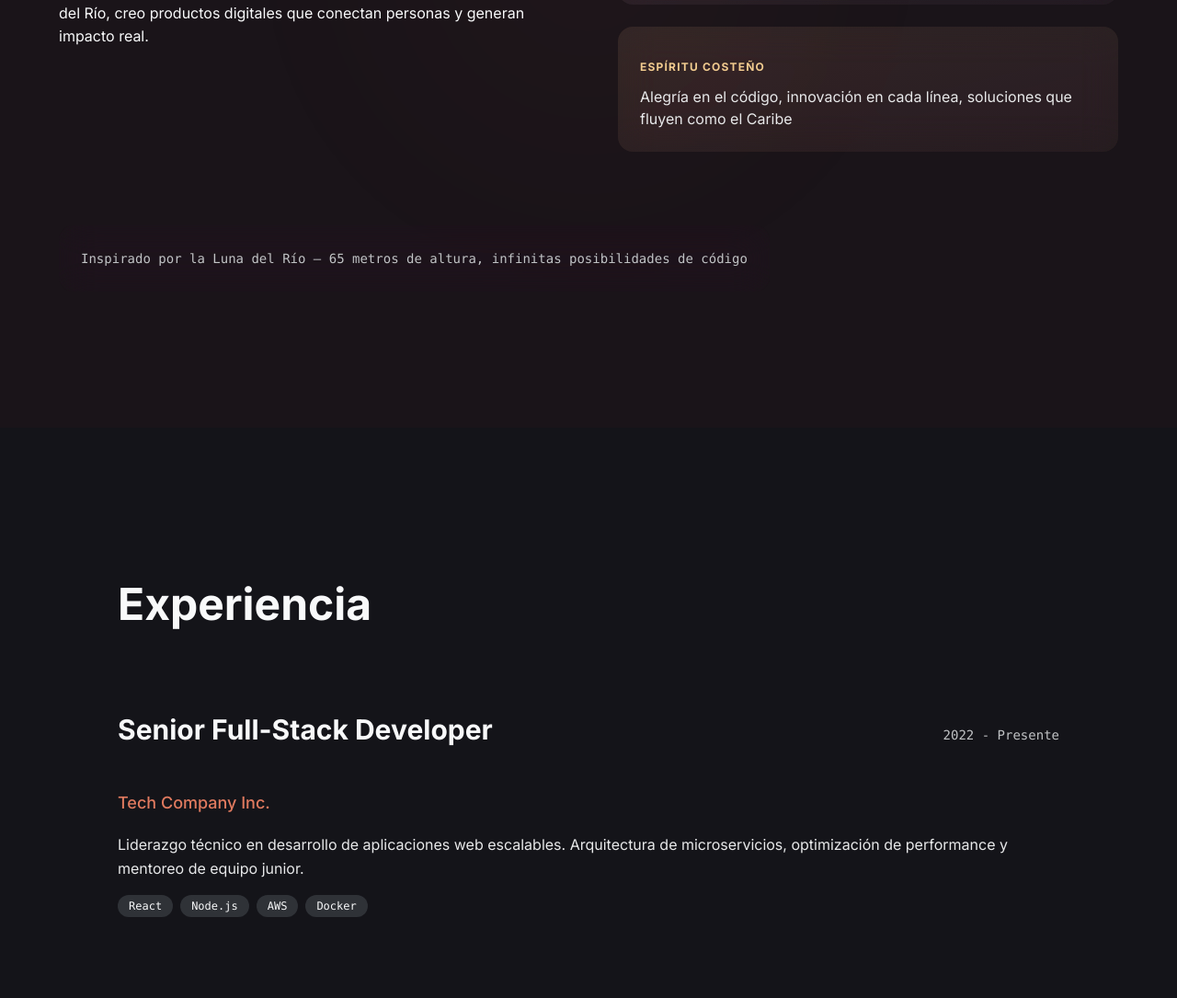
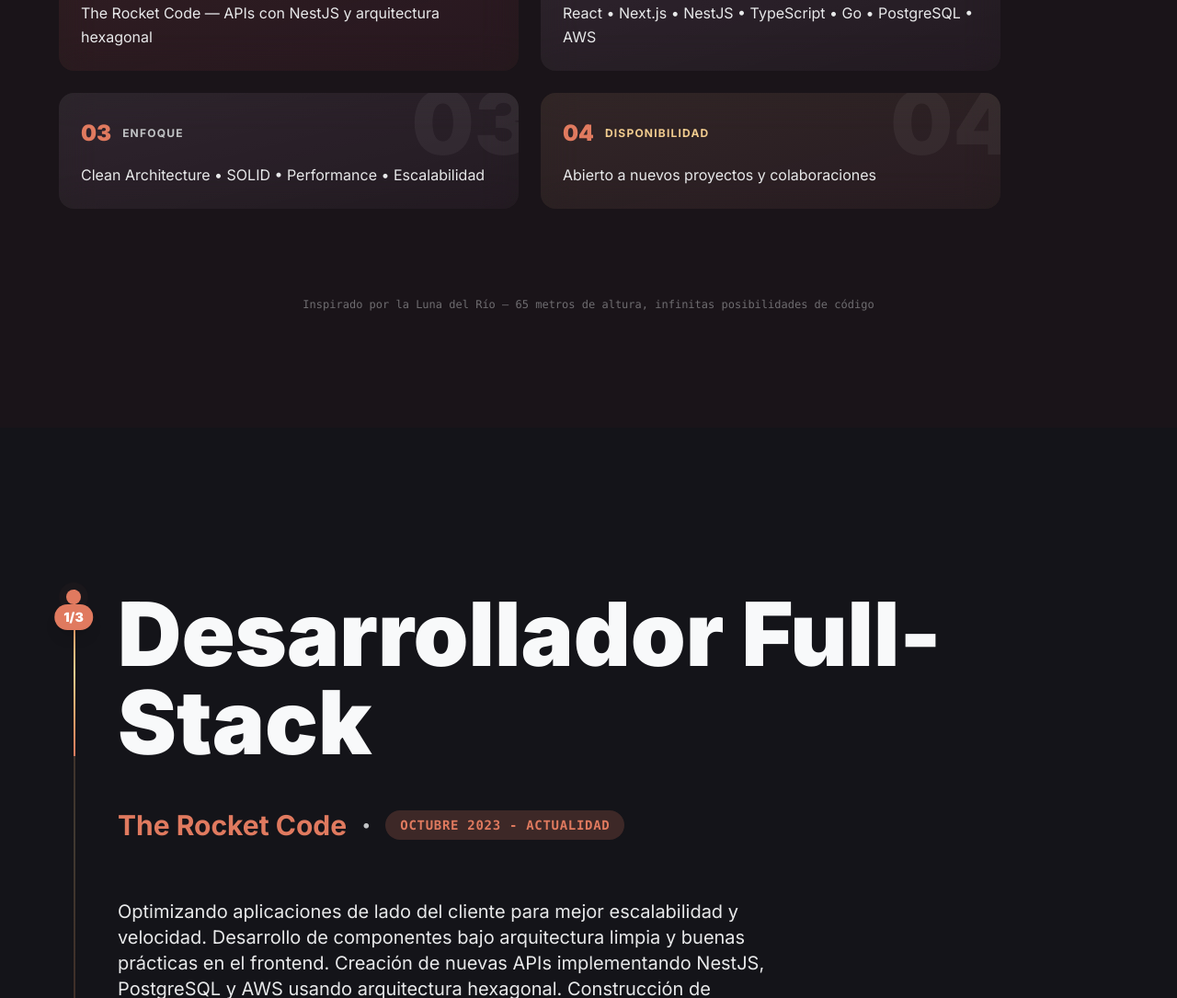
Before and after one commit to KevinDM15/portfolio, an Astro site: page / in a window 1280 px wide. Shown: the part 1583-2668 px from the top of the page at 92% size. Built offline with nearby package versions, Linux system fonts and the light colour scheme; Astro itself is replaced by a stand-in of ours.

Commit message:
feat: update real content and redesign Experience section
- Replace placeholder content with real bio, stack, and experience data
- Rework Experience section to a pin-scroll layout with GSAP ScrollTrigger
- Show one experience at a time with fade transition and animated timeline
- Update About and Contact sections with accurate personal information

```diff
--- a/src/components/sections/About.tsx
+++ b/src/components/sections/About.tsx
@@ -91,61 +91,77 @@ export function SectionAbout({ aboutContent = [] }: AboutSectionProps) {
 		<section
 			id="about"
 			ref={sectionRef}
-			className="section-base dark:bg-[#1A1419] light:bg-white"
+			className="section-base dark:bg-[#1A1419] light:bg-white relative overflow-hidden"
 		>
-			{/* Ambient light effect */}
-			<div
-				className="absolute top-1/2 left-1/2 -translate-x-1/2 -translate-y-1/2 w-[800px] h-[800px] rounded-full opacity-10 blur-3xl pointer-events-none"
-				style={{
-					background: 'radial-gradient(circle, rgba(224, 122, 95, 0.3) 0%, transparent 70%)',
-				}}
-			></div>
 
 			<div className="max-w-6xl w-full mx-auto relative z-10">
-				<div className="grid md:grid-cols-2 gap-16">
-					{/* Left - Intro */}
+				{/* Number + Title layout - Riccardo style */}
 				{intro && (
-						<div className="about-content">
-							<h2 className="about-title text-4xl md:text-5xl font-bold text-theme mb-6 leading-tight">
+					<div className="about-content mb-20 flex items-start gap-6">
+						<div className="about-number text-8xl md:text-9xl font-black text-accent/20 leading-none">
+							02
+						</div>
+						<div className="flex-1 pt-4">
+							<h2 className="about-title text-3xl sm:text-4xl md:text-5xl lg:text-6xl font-black text-theme mb-4 leading-tight">
 								{intro.data.title}
 							</h2>
 							<div
-								className="prose prose-lg prose-p:text-theme-secondary prose-p:leading-relaxed prose-p:mb-6 last:prose-p:mb-0"
+								className="text-lg md:text-xl text-theme-secondary leading-relaxed max-w-2xl"
 								dangerouslySetInnerHTML={{ __html: intro.body }}
 							/>
 						</div>
+					</div>
 				)}
 
-					{/* Right - Details with liquid glass cards */}
-					<div className="space-y-6">
-						{details.map((detail) => (
+				{/* Numbered cards with hover states */}
+				<div className="grid grid-cols-1 md:grid-cols-2 gap-6 max-w-5xl">
+					{details.map((detail, index) => {
+						return (
 							<div
 								key={detail.id}
-								className={`about-detail ${getCardClass(detail.data.highlight)} p-6`}
+								className={`about-detail group relative ${getCardClass(detail.data.highlight)} p-6 transition-all duration-500 hover:scale-[1.02] cursor-pointer overflow-hidden`}
 							>
+								{/* Large number background */}
+								<div className="absolute -top-4 -right-4 text-8xl font-black opacity-5 group-hover:opacity-10 transition-opacity pointer-events-none">
+									0{index + 1}
+								</div>
+
+								<div className="relative z-10">
 									{detail.data.title && (
-									<p className={`text-xs font-bold ${getTitleColor(detail.data.highlight)} uppercase tracking-widest mb-3`}>
+										<div className="flex items-center gap-3 mb-3">
+											<span className="text-2xl font-black text-accent">
+												0{index + 1}
+											</span>
+											<p className={`text-xs font-bold ${getTitleColor(detail.data.highlight)} uppercase tracking-widest`}>
 												{detail.data.title}
 											</p>
+										</div>
 									)}
 									<div
-									className="text-base text-theme-secondary"
+										className="text-base text-theme-secondary leading-relaxed"
 										dangerouslySetInnerHTML={{ __html: detail.body }}
 									/>
 								</div>
-						))}
+
+								{/* Animated border on hover */}
+								<div className={`absolute bottom-0 left-0 h-1 w-0 group-hover:w-full transition-all duration-500 ${
+									detail.data.highlight === 'accent' ? 'bg-accent' :
+									detail.data.highlight === 'secondary' ? 'bg-secondary' :
+									'bg-theme-muted'
+								}`}></div>
 							</div>
+						);
+					})}
 				</div>
 
-				{/* Luna del Río reference with liquid glass */}
-				<div className="about-footer mt-20">
-					<div className="inline-block px-6 py-3 glass-card">
-						<p className="text-sm text-theme-muted font-mono">
+				{/* Minimalist footer */}
+				<div className="about-footer mt-24 text-center">
+					<p className="text-xs text-theme-muted font-mono opacity-50 hover:opacity-100 transition-opacity">
 						Inspirado por la Luna del Río — 65 metros de altura, infinitas posibilidades de código
 					</p>
 				</div>
 			</div>
-			</div>
+
 		</section>
 	);
 }
--- a/src/components/sections/Contact.tsx
+++ b/src/components/sections/Contact.tsx
@@ -1,12 +1,10 @@
 import { useEffect, useRef, useState } from 'react';
-import { gsap } from 'gsap';
-import { ScrollTrigger } from 'gsap/ScrollTrigger';
 
 const socialLinks = [
-	{ id: 'github', url: 'https://github.com', label: 'GitHub' },
-	{ id: 'linkedin', url: 'https://linkedin.com', label: 'LinkedIn' },
-	{ id: 'twitter', url: 'https://twitter.com', label: 'Twitter' },
-	{ id: 'email', url: 'mailto:kevin@example.com', label: 'Email' },
+	{ id: 'github', url: 'https://github.com/KevinDM15', label: 'GitHub' },
+	{ id: 'linkedin', url: 'https://www.linkedin.com/in/kevindm14/	', label: 'LinkedIn' },
+	{ id: 'email', url: 'mailto:kevindiazm.14@gmail.com', label: 'Email' },
+	{ id: 'phone', url: 'tel:+573002329174', label: '(57) 3002329174' },
 ];
 
 export function SectionContact() {
@@ -118,8 +116,8 @@ export function SectionContact() {
 							<a
 								key={link.id}
 								href={link.url}
-								target={link.id !== 'email' ? '_blank' : undefined}
-								rel={link.id !== 'email' ? 'noopener noreferrer' : undefined}
+								target={link.id !== 'email' && link.id !== 'phone' ? '_blank' : undefined}
+								rel={link.id !== 'email' && link.id !== 'phone' ? 'noopener noreferrer' : undefined}
 								className="text-sm text-theme-secondary hover:text-accent transition-colors"
 								aria-label={link.label}
 							>
--- a/src/components/sections/Experience.tsx
+++ b/src/components/sections/Experience.tsx
@@ -1,91 +1,148 @@
-import { useEffect, useRef } from 'react';
+import { useEffect, useRef, useState } from 'react';
 import { gsap } from 'gsap';
 import { ScrollTrigger } from 'gsap/ScrollTrigger';
 import type { ExperienceSectionProps } from '../../types/content';
 
 export function SectionExperience({ experiences = [] }: ExperienceSectionProps) {
 	const sectionRef = useRef<HTMLElement>(null);
+	const containerRef = useRef<HTMLDivElement>(null);
+	const [currentIndex, setCurrentIndex] = useState(0);
+	const [isTransitioning, setIsTransitioning] = useState(false);
 
 	useEffect(() => {
+		if (!sectionRef.current || !containerRef.current) return;
+
+		gsap.registerPlugin(ScrollTrigger);
+
+		let lastIndex = 0;
+
 		const ctx = gsap.context(() => {
-			const tl = gsap.timeline({
-				scrollTrigger: {
-					trigger: '#experience',
-					start: 'top 70%',
-					once: true, // Solo ejecuta una vez
+			// Pin the section while scrolling through experiences
+			ScrollTrigger.create({
+				trigger: sectionRef.current,
+				start: 'top top',
+				end: `+=${experiences.length * 100}%`,
+				pin: true,
+				pinSpacing: true,
+				scrub: 0.5,
+				onUpdate: (self) => {
+					const progress = self.progress;
+
+					// Calculate which experience should be showing
+					const newIndex = Math.min(
+						Math.floor(progress * experiences.length),
+						experiences.length - 1
+					);
+
+					if (newIndex !== lastIndex) {
+						lastIndex = newIndex;
+						setIsTransitioning(true);
+						setTimeout(() => {
+							setCurrentIndex(newIndex);
+							setTimeout(() => setIsTransitioning(false), 50);
+						}, 300);
+					}
 				},
 			});
-
-			// Title slides in with power
-			tl.fromTo('.experience-title',
-				{ opacity: 0, x: -50, skewX: 5 },
-				{ opacity: 1, x: 0, skewX: 0, duration: 0.5, ease: 'power2.out' }
-			);
-
-			// Experience items cascade in with bounce
-			tl.fromTo('.experience-item',
-				{ opacity: 0, x: -40, scale: 0.95 },
-				{
-					opacity: 1,
-					x: 0,
-					scale: 1,
-					duration: 0.5,
-					stagger: 0.15,
-					ease: 'back.out(1.2)',
-				},
-				'-=0.3'
-			);
 		}, sectionRef);
 
 		return () => ctx.revert();
-	}, []);
+	}, [experiences]);
+
+	// Current experience to display
+	const currentExp = experiences[currentIndex];
 
 	return (
 		<section
 			id="experience"
 			ref={sectionRef}
-			className="section-base dark:bg-[#141419] light:bg-neutral-lighter"
+			className="h-screen flex items-center relative dark:bg-[#141419] light:bg-neutral-lighter overflow-hidden"
 		>
-			<div className="max-w-5xl w-full mx-auto">
-				<h2 className="experience-title text-4xl md:text-5xl font-bold text-theme mb-16">
-					Experiencia
-				</h2>
 
-				<div className="space-y-16">
-					{experiences.map((exp) => (
-						<div key={exp.id} className="experience-item">
-							<div className="mb-4">
-								<div className="flex flex-wrap items-baseline justify-between gap-2 mb-2">
-									<h3 className="text-2xl md:text-3xl font-bold text-theme">
-										{exp.data.position}
-									</h3>
-									<span className="text-sm text-theme-muted font-mono">
-										{exp.data.period}
-									</span>
+			<div ref={containerRef} className="max-w-7xl w-full mx-auto px-8 relative z-10">
+				{/* Timeline with single experience display */}
+				<div className="relative">
+					{/* Timeline vertical line - left side on mobile, center on desktop */}
+					<div className="absolute left-0 md:left-12 top-0 bottom-0 w-0.5">
+						{/* Background line */}
+						<div className="absolute inset-0 bg-gradient-to-b from-accent via-secondary to-accent opacity-20"></div>
+						{/* Animated fill line */}
+						<div
+							className="absolute left-0 top-0 w-full bg-gradient-to-b from-accent via-secondary to-accent transition-all duration-500"
+							style={{ height: `${(currentIndex + 1) / experiences.length * 100}%` }}
+						></div>
+					</div>
+
+					{/* Progress indicator */}
+					<div className="absolute left-0 md:left-12 top-4 -translate-x-1/2 z-20">
+						<div className="bg-accent text-white font-black text-sm px-2.5 py-1 rounded-full shadow-lg">
+							{currentIndex + 1}/{experiences.length}
+						</div>
+					</div>
+
+					{/* Single experience content with fade transition */}
+					{currentExp && (
+						<div
+							key={currentExp.id}
+							className={`experience-item pl-12 md:pl-24 transition-all duration-500 ${
+								isTransitioning ? 'opacity-0 translate-y-4' : 'opacity-100 translate-y-0'
+							}`}
+						>
+							{/* Timeline dot */}
+							<div className="absolute left-0 md:left-12 top-0 -translate-x-1/2">
+								<div className="relative">
+									<div className="absolute inset-0 rounded-full bg-accent animate-ping opacity-75"></div>
+									<div className="relative w-4 h-4 rounded-full bg-accent border-4 dark:border-[#141419] light:border-neutral-lighter"></div>
 								</div>
-								<p className="text-lg text-accent font-medium">
-									{exp.data.company}
-								</p>
 							</div>
 
-							<p className="text-base text-theme-secondary leading-relaxed mb-4">
-								{exp.body}
+							{/* Giant Title - Position */}
+							<h3 className="text-5xl sm:text-6xl md:text-7xl lg:text-8xl font-black text-theme mb-4 leading-tight">
+								{currentExp.data.position}
+							</h3>
+
+							{/* Company & Period */}
+							<div className="flex flex-wrap items-center gap-4 mb-8">
+								<p className="text-2xl md:text-3xl text-accent font-bold">
+									{currentExp.data.company}
+								</p>
+								<span className="text-theme-muted text-lg">•</span>
+								<div className="px-4 py-1.5 rounded-full text-sm font-bold font-mono uppercase tracking-wider bg-accent/20 text-accent">
+									{currentExp.data.period}
+								</div>
+							</div>
+
+							{/* Description */}
+							<p className="text-lg md:text-xl text-theme-secondary leading-relaxed mb-8 max-w-3xl">
+								{currentExp.body}
 							</p>
 
-							<div className="flex flex-wrap gap-2">
-								{exp.data.technologies.map((tech) => (
+							{/* Technologies */}
+							<div className="flex flex-wrap gap-2 max-w-3xl">
+								{currentExp.data.technologies.map((tech) => (
 									<span
 										key={tech}
-										className="text-xs text-theme dark:bg-neutral-dark/50 light:bg-neutral-dark/20 px-3 py-1 rounded-full font-mono"
+										className="text-sm text-theme dark:bg-neutral-dark/30 light:bg-neutral-dark/10 px-4 py-2 rounded-full font-mono border dark:border-white/10 light:border-black/10"
 									>
 										{tech}
 									</span>
 								))}
 							</div>
 						</div>
-					))}
+					)}
 				</div>
 			</div>
+
+			{/* CSS Animations */}
+			<style>{`
+				@keyframes slide-right {
+					0%, 100% { transform: translateX(-100%); }
+					50% { transform: translateX(100%); }
+				}
+				.animate-slide-right {
+					animation: slide-right 4s ease-in-out infinite;
+				}
+			`}</style>
 		</section>
 	);
 }
--- a/src/content/about/01-intro.md
+++ b/src/content/about/01-intro.md
@@ -1,9 +1,7 @@
 ---
 type: "intro"
-title: "Desarrollador de Barranquilla construyendo experiencias web desde el Caribe"
+title: "Construyendo productos digitales"
 order: 1
 ---
 
-Donde el río Magdalena se encuentra con el mar, yo transformo ideas en código. Especializado en arquitecturas modernas y interfaces que cuentan historias.
-
-Desde el malecón de Barranquilla, con vista a la Luna del Río, creo productos digitales que conectan personas y generan impacto real.
+6+ años construyendo productos digitales. Arquitectura limpia, código escalable, soluciones funcionales.
--- a/src/content/about/02-current-work.md
+++ b/src/content/about/02-current-work.md
@@ -5,4 +5,4 @@ highlight: "accent"
 order: 2
 ---
 
-Disponible para proyectos freelance y colaboraciones
+The Rocket Code — APIs con NestJS y arquitectura hexagonal
--- a/src/content/about/03-stack.md
+++ b/src/content/about/03-stack.md
@@ -1,8 +1,8 @@
 ---
 type: "detail"
-title: "Stack Principal"
+title: "Stack"
 highlight: "neutral"
 order: 3
 ---
 
-React, TypeScript, Node.js, PostgreSQL, Astro, GSAP, Three.js
+React • Next.js • NestJS • TypeScript • Go • PostgreSQL • AWS
--- a/src/content/about/04-approach.md
+++ b/src/content/about/04-approach.md
@@ -5,4 +5,4 @@ highlight: "neutral"
 order: 4
 ---
 
-Performance-first, clean architecture, exceptional UI/UX
+Clean Architecture • SOLID • Performance • Escalabilidad
--- a/src/content/about/05-spirit.md
+++ b/src/content/about/05-spirit.md
@@ -1,8 +1,8 @@
 ---
 type: "detail"
-title: "Espíritu Costeño"
+title: "Disponibilidad"
 highlight: "secondary"
 order: 5
 ---
 
-Alegría en el código, innovación en cada línea, soluciones que fluyen como el Caribe
+Abierto a nuevos proyectos y colaboraciones
--- a/src/content/experience/01-senior-dev.md
+++ b/src/content/experience/01-senior-dev.md
@@ -1,9 +1,9 @@
 ---
-company: "Tech Company Inc."
-position: "Senior Full-Stack Developer"
-period: "2022 - Presente"
-technologies: ["React", "Node.js", "AWS", "Docker"]
+company: "The Rocket Code"
+position: "Desarrollador Full-Stack"
+period: "Octubre 2023 - Actualidad"
+technologies: ["Next.js", "React", "NestJS", "PostgreSQL", "AWS", "MaterialUI", "Redux"]
 order: 1
 ---
 
-Liderazgo técnico en desarrollo de aplicaciones web escalables. Arquitectura de microservicios, optimización de performance y mentoreo de equipo junior.
+Optimizando aplicaciones de lado del cliente para mejor escalabilidad y velocidad. Desarrollo de componentes bajo arquitectura limpia y buenas prácticas en el frontend. Creación de nuevas APIs implementando NestJS, PostgreSQL y AWS usando arquitectura hexagonal. Construcción de componentes reutilizables con ReactJS, MaterialUI, Redux y NextJS.
--- a/src/content/experience/02-fullstack-dev.md
+++ b/src/content/experience/02-fullstack-dev.md
@@ -1,9 +1,9 @@
 ---
-company: "Digital Agency"
-position: "Full-Stack Developer"
-period: "2020 - 2022"
-technologies: ["Vue.js", "Laravel", "MySQL"]
+company: "Wawandco"
+position: "Desarrollador Full-Stack"
+period: "Agosto 2020 - Abril 2023"
+technologies: ["Next.js", "React", "StimulusJS", "Go", "TailwindCSS", "Styled Components"]
 order: 2
 ---
 
-Desarrollo de sitios web y aplicaciones para clientes corporativos. Implementación de diseños responsivos y optimización SEO.
+Desarrollo completo de aplicaciones participando en todas las fases del ciclo siguiendo metodología Scrum. Mejora del código nativo en Go aplicando SOLID, Clean Code y MVC. Reducción de deuda técnica añadiendo valor al equipo. Implementación de tecnologías frontend como Next.js, ReactJS y StimulusJS, construyendo componentes reutilizables desde cero con TailwindCSS y Styled Components.
--- a/src/content/experience/03-frontend-dev.md
+++ b/src/content/experience/03-frontend-dev.md
@@ -1,9 +1,9 @@
 ---
-company: "Startup XYZ"
-position: "Frontend Developer"
-period: "2018 - 2020"
-technologies: ["JavaScript", "HTML/CSS", "SASS"]
+company: "Koombea"
+position: "Desarrollador Full-Stack"
+period: "Agosto 2018 - Diciembre 2018"
+technologies: ["Vue.js", "JavaScript", "HTML", "CSS", "Ruby on Rails"]
 order: 3
 ---
 
-Desarrollo de interfaces de usuario modernas y responsivas. Colaboración estrecha con diseñadores y equipo backend.
+Desarrollo integral de aplicaciones tanto en backend como frontend. En el frontend utilicé tecnologías como VueJS, JavaScript, HTML y CSS, mientras que en el backend trabajé con Ruby on Rails, asegurando una solución completa y eficiente en ambos lados del desarrollo.
--- a/src/pages/index.astro
+++ b/src/pages/index.astro
@@ -42,7 +42,7 @@ const aboutContent = aboutEntries.sort((a, b) => a.data.order - b.data.order);
 			<SectionHero client:load />
 			<SectionAbout aboutContent={aboutContent} client:visible />
 			<SectionExperience experiences={experiences} client:visible />
-			<Projects projects={projects} client:visible />
+			<!-- <Projects projects={projects} client:visible /> -->
 			<SectionContact client:visible />
 		</main>
 	</body>
```
Lines whose indentation alone changed are shown as unchanged.
